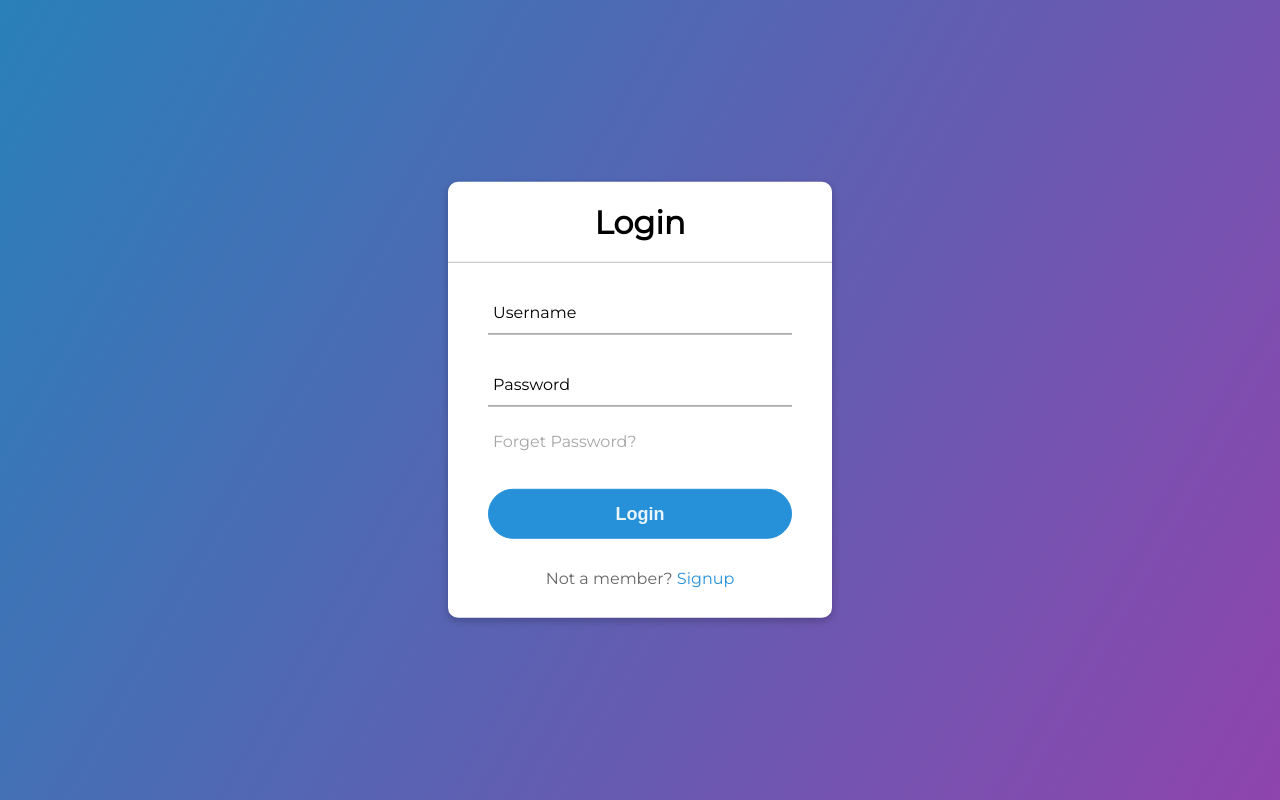
After one commit to psychoSherlock/flask-login, a Flask app: template app/templates/login.html in a window 1280 px wide. The commit adds this page. Run offline with Flask 2, Linux system fonts and the light colour scheme; the template is opened without the code that fills it: values that come from a table or form of the project are taken from there, others are empty.

Commit message:
Restructured

```diff
--- a/forms.py
+++ b/app/forms.py
@@ -1,6 +1,7 @@
 from flask_wtf import FlaskForm
 from wtforms import StringField, SubmitField
-from wtforms.validators import DataRequired, Length, EqualTo, Regexp
+from wtforms.validators import DataRequired, Length, EqualTo, Regexp, ValidationError
+from app.models import User
 
 # https://stackoverflow.com/questions/54582898/flaskform-validation-code-checking-if-a-user-already-exists-or-not
 # https://wtforms.readthedocs.io/en/2.3.x/validators/
@@ -10,7 +11,7 @@ class Register(FlaskForm):
     username = StringField('Username', validators=[
         DataRequired(), Length(min=4, max=20),
         Regexp(
-            r'^[\w.@+-]+$', message="Username can only contain lettes, numbers and symbols")
+            r'^[\w.@+-]+$', message="Username can only contain lettes, numbers and symbols!")
     ])
 
     name = StringField('Name', validators=[
@@ -28,6 +29,12 @@ class Register(FlaskForm):
 
     submit = SubmitField('Sign Up')
 
+    def validate_username(self, username):
+        user = User.query.filter_by(username=username.data).first()
+        if user:
+            raise ValidationError(
+                f'Username already exists! Please choose another.')
+
 
 class Login(FlaskForm):
     username = StringField('Username', validators=[
--- a/static/signIn.css
+++ b/app/static/signIn.css
@@ -140,7 +140,6 @@ input:invalid {
 
 .alert-messages {
   font-family: "Roboto Condensed", sans-serif;
-  width: max-content;
   padding: 0.5em;
 
   display: block;
@@ -166,13 +165,17 @@ input:invalid {
 }
 
 .error .material-icons {
-  font-size: 0.6em;
   color: #ffc107;
+  font-size: 0.8em;
 }
 .error {
   margin: -0.8em 0;
 }
 .error .err-msg {
-  font-size: 0.6em;
   color: #dc3545;
 }
+
+.error .err-msg {
+  font-size: 0.69em;
+  font-weight: bold;
+}
--- /dev/null
+++ b/app/templates/login.html
@@ -0,0 +1,89 @@
+<!DOCTYPE html>
+<html lang="en">
+<head>
+    <meta charset="UTF-8">
+    <meta http-equiv="X-UA-Compatible" content="IE=edge">
+    <meta name="viewport" content="width=device-width, initial-scale=1.0">
+    <link rel="stylesheet" href="{{ url_for("static",filename="signIn.css") }}">
+    <title>Login</title>
+</head>
+<body>
+
+    <div class="center">
+        <h1>Login</h1>
+        <form action="{{ url_for("loginPage") }}" method="post" id="login-form">
+            {{ form.hidden_tag() }}
+
+            {% if form.username.errors %}
+                <div class="txt_field">
+                    {{ form.username(id="username") }}
+                    <span></span>
+                    {{ form.username.label }}
+                </div>
+                    {% for error in form.username.errors %}
+                        <div class="error">
+                            <span class="material-icons">error</span>
+                            <span class="err-msg">{{ error }}</span>
+                        </div>
+                    {% endfor %}
+                {% else %}
+                <div class="txt_field">
+                    {{ form.username(id="username") }}
+                    <span></span>
+                    {{ form.username.label }}
+                </div>
+                {% endif %}
+
+
+            {% if form.password.errors %}
+                    {% for error in form.password.errors %}
+                    <div class="txt_field">
+                            {{ form.password(id="passwor",  type="password") }}
+                            <span></span>
+                            {{ form.password.label }}
+                        </div>
+                        <div class="error">
+                            <span class="material-icons">error</span>
+                            <span class="err-msg">{{ error }}</span>
+                        </div>
+                    {% endfor %}
+                {% else %}
+                <div class="txt_field">
+                    {{ form.password(id="password", type="password") }}
+                    <span></span>
+                    {{ form.password.label }}
+                </div>
+                {% endif %}
+
+
+            <div class="pass">Forget Password?</div>
+
+            {{ form.submit }}
+
+            {% with messages = get_flashed_messages(with_categories=true) %}
+
+            {% if messages %}
+
+            {% for category, message in messages %}
+            <div class="alert-messages alert-{{ category }}">
+                <span class="message">
+                   {{ message}}
+                </span>
+            </div>
+            {% endfor %}
+
+
+            {% endif %}
+
+
+        {% endwith %}
+
+            <div class="signup_link">
+                Not a member? <a href="{{ url_for("signupPage") }}">Signup</a>
+            </div>
+
+        </form>
+    </div>
+
+</body>
+</html>
--- a/templates/signup.html
+++ b/app/templates/signup.html
@@ -6,8 +6,6 @@
     <meta name="viewport" content="width=device-width, initial-scale=1.0">
 
     <title>SignUp</title>
-
-    <link href="https://cdn.jsdelivr.net/npm/bootstrap@5.1.1/dist/css/bootstrap.min.css" rel="stylesheet" integrity="sha384-F3w7mX95PdgyTmZZMECAngseQB83DfGTowi0iMjiWaeVhAn4FJkqJByhZMI3AhiU" crossorigin="anonymous">
 
     <link href="https://fonts.googleapis.com/icon?family=Material+Icons"
       rel="stylesheet">
@@ -20,6 +18,7 @@
 
     <div class="center">
         <h1>SignUp</h1>
+
         <form action="{{ url_for("signupPage") }}" method="post" id="signup-form">
             {{ form.hidden_tag() }}
 
--- /dev/null
+++ b/run.py
@@ -0,0 +1,5 @@
+from app import app
+
+if __name__ == '__main__':
+    app.run(host='0.0.0.0', port=5500, debug=True)
+# Structured for packages
```
Also changed, not shown: app.py (deleted, +0 -79 lines), app/__init__.py (added, +13 -0 lines), app/models.py (added, +17 -0 lines), app/routes.py (added, +81 -0 lines), templates/login.html (deleted, +0 -56 lines), app/static/loginValidators.js (added).
